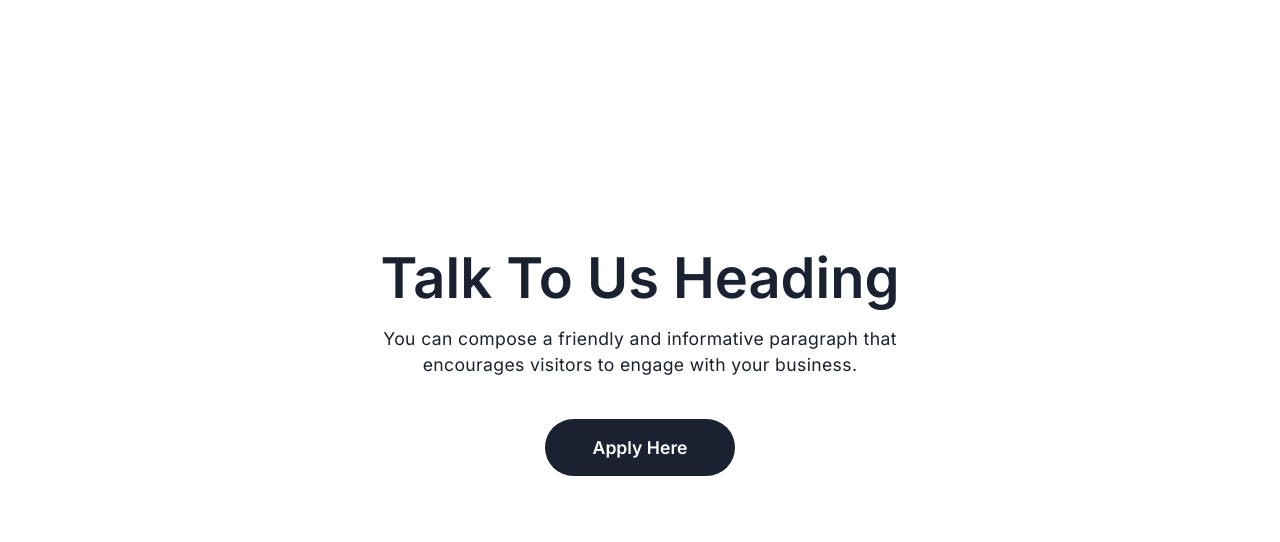
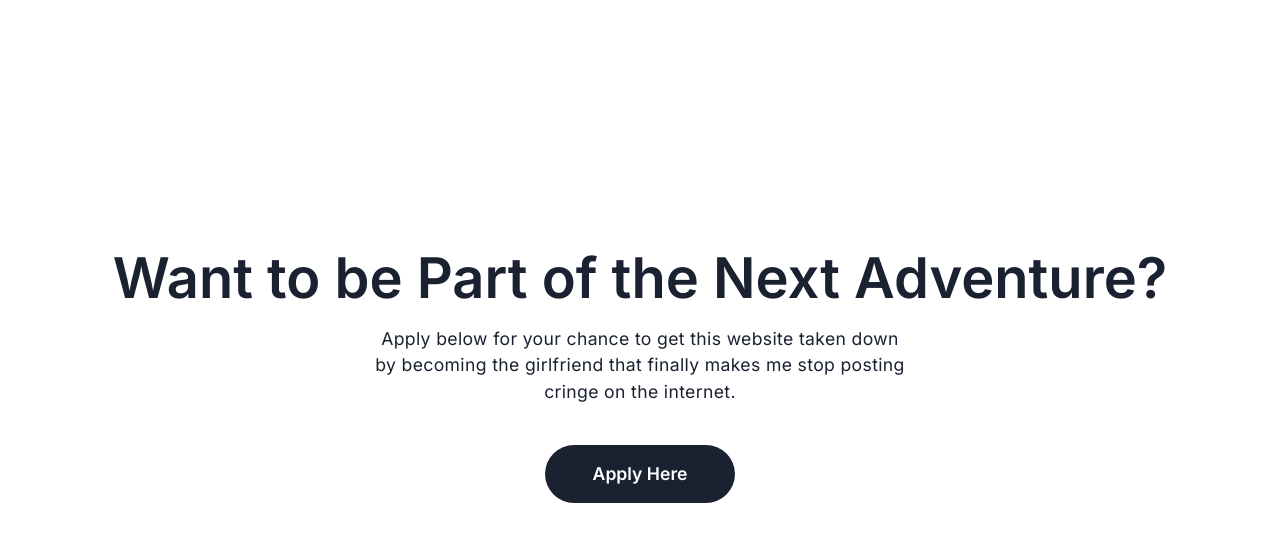
Before and after one commit to WaffleKing1856/waffleking1856.github.io, a plain HTML site: page stories.html in a window 1280 px wide. Shown: the part 2378-2920 px from the top of the page. Drawn offline with Linux system fonts and the light colour scheme.

Commit message:
Pushed mobile update

```diff
--- a/css/style.css
+++ b/css/style.css
@@ -1364,6 +1364,10 @@ iframe {
     font-size: 20px;
     gap: 4rem;
   }
+
+  .stories-page__container {
+    padding-top: 80px;
+  }
 }
 
 @media (max-width: 61.936rem) {
--- a/stories.html
+++ b/stories.html
@@ -75,6 +75,9 @@
         <div class="stories-page__container">
           <div class="stories-page__item">
             <div class="stories-page__column">
+              <div class="stories-page__img">
+                <img id="military-image" src="img/stories/military.png" alt="Military Story" />
+              </div>
               <div class="stories-page__content">
                 <h2 class="stories-page__title title">Military Misadventures</h2>
                 <div class="stories-page__text">
@@ -91,19 +94,16 @@
                 </div>
                 <a href="#" class="stories-page__button button">Apply Here</a>
               </div>
-              <div class="stories-page__img">
-                <img id="military-image" src="img/stories/military.png" alt="Military Story" />
-              </div>
             </div>
           </div>
         </div>
       </section>
       <section class="page__outro outro outro_stories">
         <div class="outro__container">
-          <h2 class="outro__title title">Talk To Us Heading</h2>
+          <h2 class="outro__title title">Want to be Part of the Next Adventure?</h2>
           <div class="outro__text">
-            You can compose a friendly and informative paragraph that encourages visitors to engage with your
-            business.
+            Apply below for your chance to get this website taken down by becoming the girlfriend that finally
+            makes me stop posting cringe on the internet.
           </div>
           <a href="#" class="outro__button button">Apply Here</a>
         </div>
```
